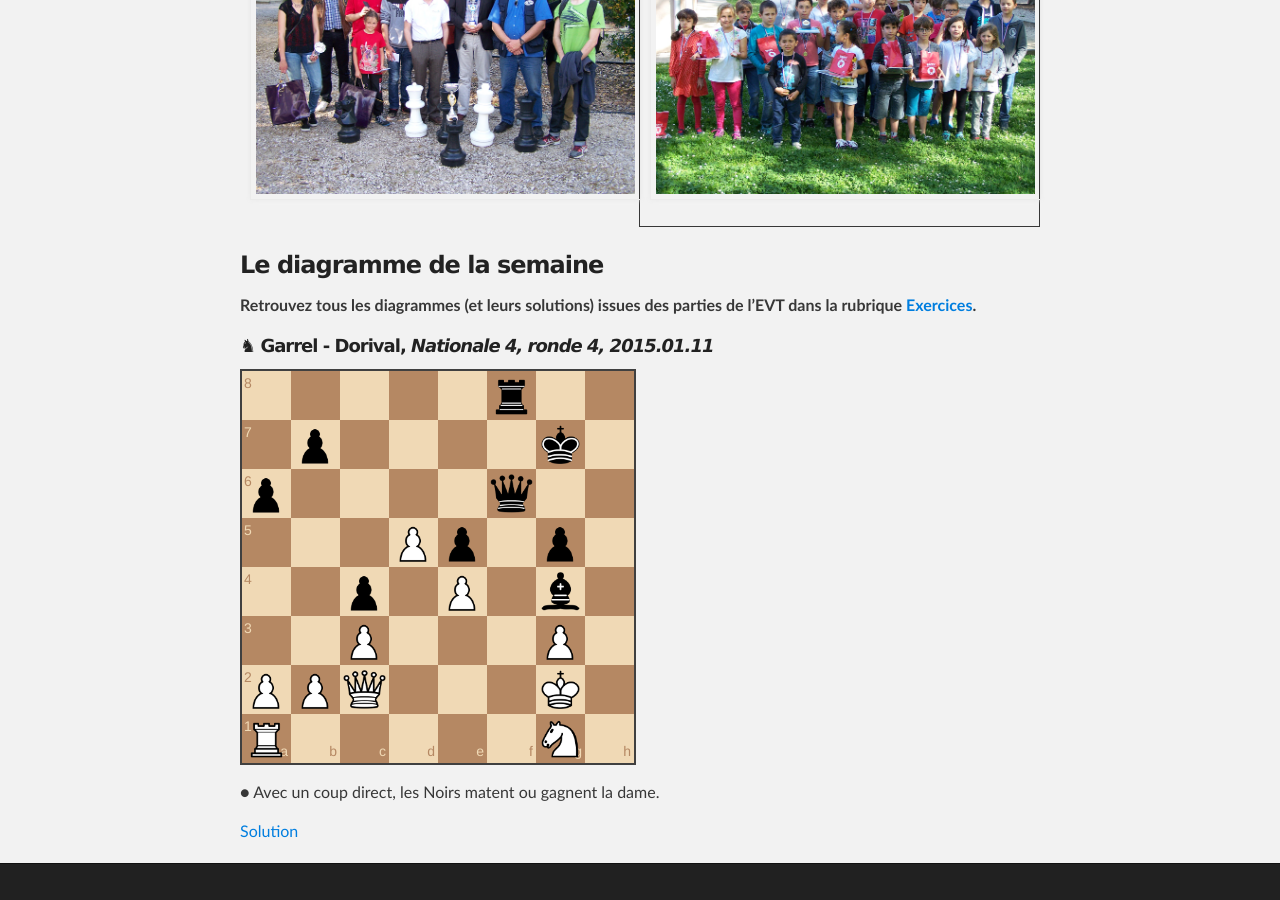
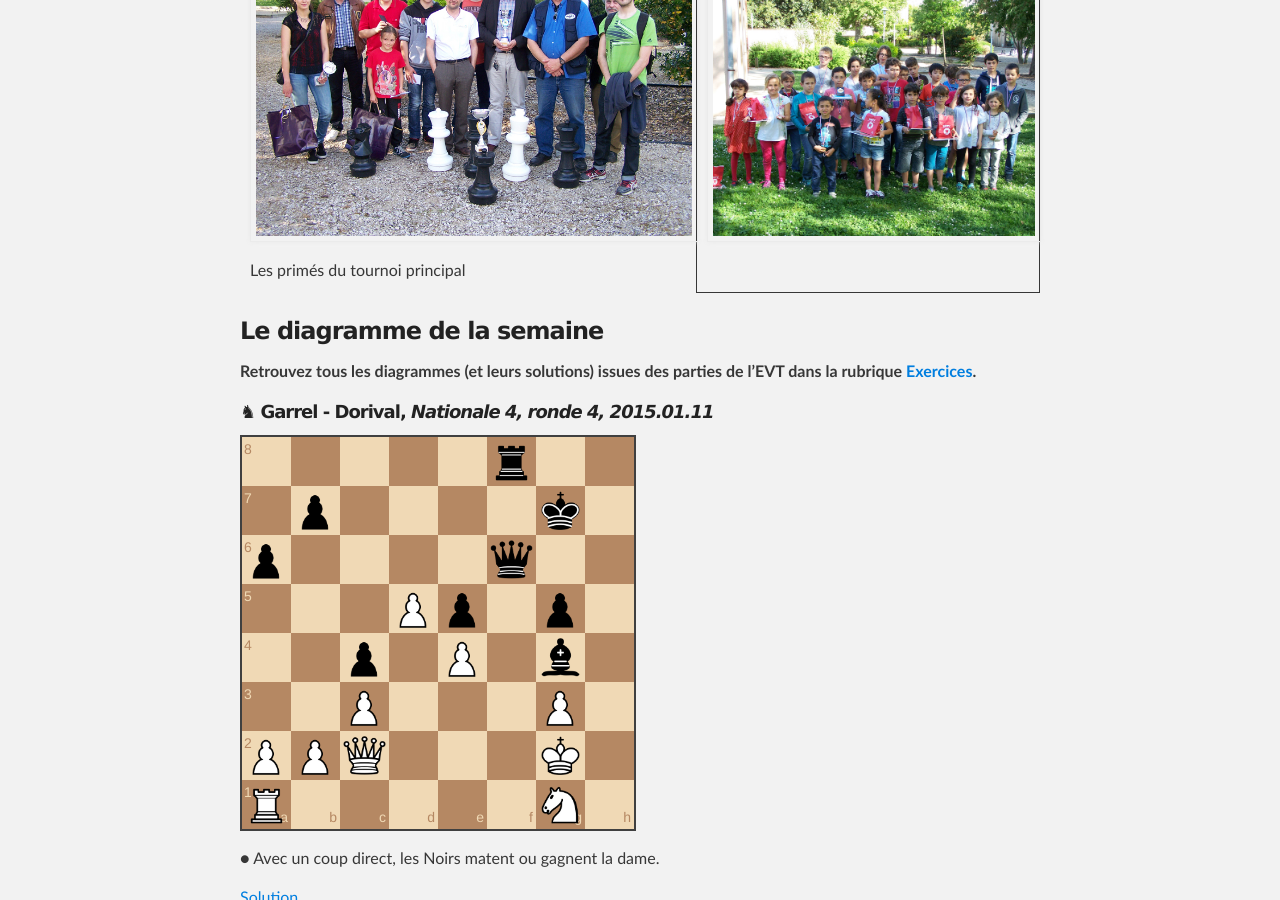
Before and after one commit to echiquier-villeneuve-tolosane/echiquier-villeneuve-tolosane.github.io, a Jekyll site: the page built from index.md, in a window 1280 px wide and 900 px high, scrolled down 1234 px. Built offline with Jekyll 4.4.1, drawn with Linux system fonts in a browser that asks for light colours; nearby versions of some CDN libraries.

Commit message:
Updated index.md

```diff
--- a/index.md
+++ b/index.md
@@ -37,6 +37,7 @@ En résumé, le planning hebdomadaire se résume ainsi :
 <tr>
 <td style="border: 0">
 <img src="/images/100_7676.JPG" />
+Les primés du tournoi principal
 </td>
 <td>
 <img src="/images/100_7674.JPG" />
```
